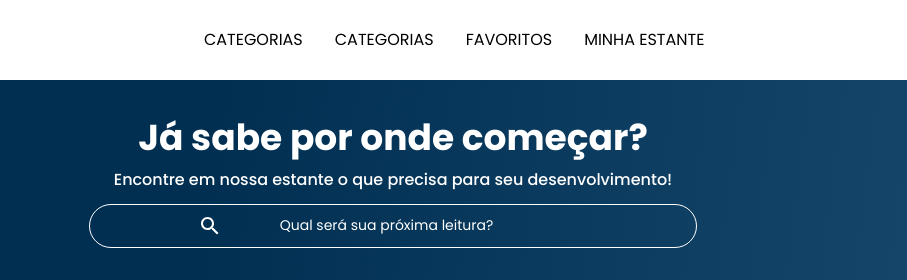
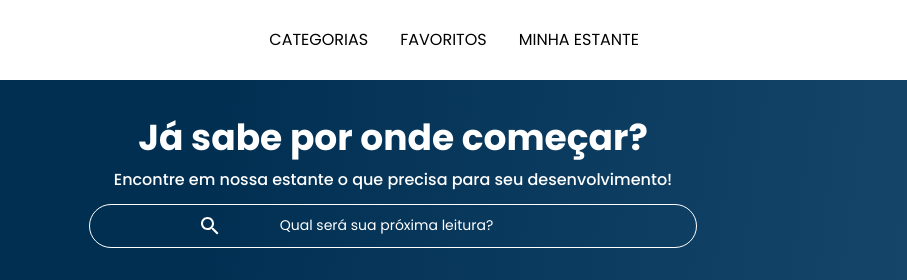
Before and after one commit to Juliana180/alurabooks-pt2, a plain HTML site: page index.html in a window 1280 px wide. Shown: the top 280 px of the page, 247-1154 px from the left. Drawn offline with nearby package versions, Linux system fonts and the light colour scheme.

Commit message:
Update index.html

```diff
--- a/index.html
+++ b/index.html
@@ -71,7 +71,7 @@
         </ul>
 
 
-        <li class="opções__item">Categorias</li>
+
         <li class="opções__item">
             <a href="#" class="opções__link">Favoritos</a>
         </li>
```
